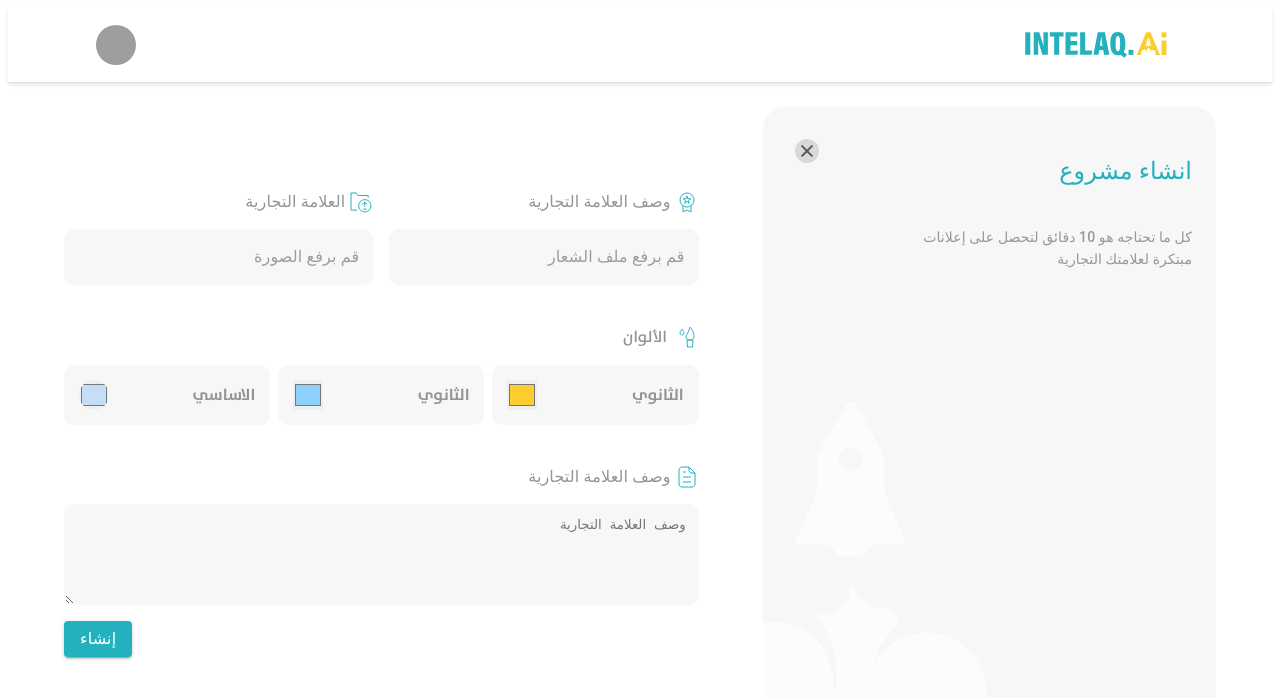
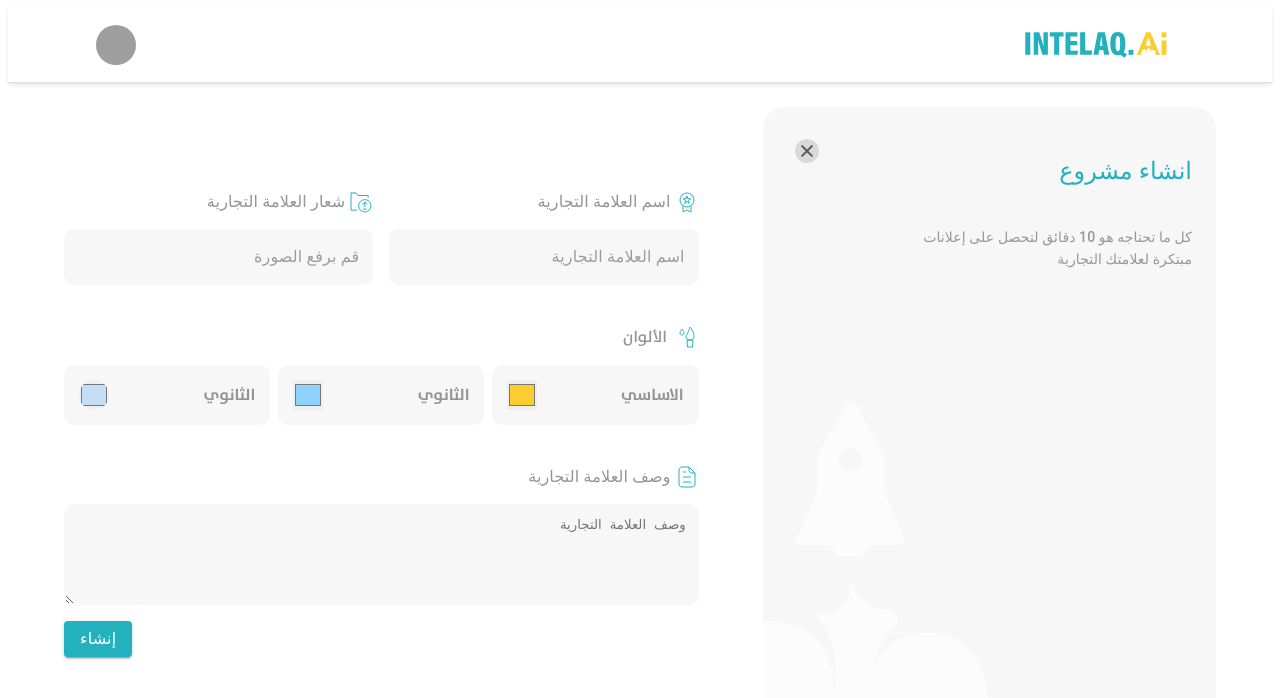
Before and after one commit to Di-pak/intelaq.ai, a Next.js app: page /brand in a window 1280 px wide. Shown: the top 698 px of the page. Built offline with nearby package versions, Linux system fonts and the light colour scheme; no server answers; the database is empty; sample sign-in values are in the browser's storage; grey boxes are pictures that could not be loaded.

Commit message:
minor fixes

```diff
--- a/components/sideDrawer.tsx
+++ b/components/sideDrawer.tsx
@@ -89,10 +89,10 @@ const SideDrawer = () => {
           </IconButton>
           {router.pathname === "/setting" ? (
             <StyledSelectedTypography variant="subtitle2">
-              المشاريع
+              الاعدادات
             </StyledSelectedTypography>
           ) : (
-            <StyledTypography variant="subtitle2">المشاريع</StyledTypography>
+            <StyledTypography variant="subtitle2">الاعدادات</StyledTypography>
           )}
         </WrapperDiv>
       </StyledList>
--- a/pages/_app.tsx
+++ b/pages/_app.tsx
@@ -11,9 +11,9 @@ export default function App({ Component, pageProps }: AppProps) {
   const [user, userIsLoading, userError] = useAuthState(auth);
   const router = useRouter();
 
-  // useEffect(() => {
-  //   checkUserLoggedIn();
-  // }, [user, userIsLoading]);
+  useEffect(() => {
+    checkUserLoggedIn();
+  }, [user, userIsLoading]);
 
   if (userIsLoading) return null;
 
--- a/pages/brand/index.tsx
+++ b/pages/brand/index.tsx
@@ -120,7 +120,7 @@ export default function BrandCreation({
                   <FormControl fullWidth>
                     <Box display="flex" alignItems="center" gap={0.5}>
                       <ColorBookmark />
-                      <StyledTypography>وصف العلامة التجارية</StyledTypography>
+                      <StyledTypography>اسم العلامة التجارية</StyledTypography>
                     </Box>
                     <TextField
                       name="name"
@@ -128,7 +128,7 @@ export default function BrandCreation({
                       value={formData.name}
                       onChange={handleChangeField}
                       sx={style.customInput}
-                      placeholder="قم برفع ملف الشعار"
+                      placeholder="اسم العلامة التجارية"
                     />
                   </FormControl>
                 </Grid>
@@ -141,12 +141,13 @@ export default function BrandCreation({
                     >
                       <Box display="flex" alignItems="center" gap={0.5}>
                         <FolderIcon />
-                        <StyledTypography> العلامة التجارية</StyledTypography>
+                        <StyledTypography>
+                          شعار العلامة التجارية
+                        </StyledTypography>
                       </Box>
                       {(formData?.logo?.name || formData.logo) && (
                         <Box display="flex" alignItems="center" gap={0.5}>
                           <Button onClick={handleOpen} sx={{ padding: 0 }}>
-                            {" "}
                             تظهر الصورة
                           </Button>
                           <TaskAltIcon sx={{ color: "#4fe38f" }} />
@@ -198,8 +199,7 @@ export default function BrandCreation({
                       name="colorAccent"
                       onChange={handleChangeField}
                     />
-                    {/* {formData?.colorAccent} */}
-                    الثانوي
+                    الاساسي
                   </label>
                   <label dir="ltr" style={style.labelStyle}>
                     <input
@@ -209,7 +209,6 @@ export default function BrandCreation({
                       name="colorMaincolor"
                       onChange={handleChangeField}
                     />
-                    {/* {formData?.colorMaincolor} */}
                     الثانوي
                   </label>{" "}
                   <label dir="ltr" style={style.labelStyle}>
@@ -220,8 +219,7 @@ export default function BrandCreation({
                       name="colorSecondary"
                       onChange={handleChangeField}
                     />
-                    {/* {formData?.colorSecondary} */}
-                    الاساسي
+                    الثانوي
                   </label>
                 </Box>
               </FormControl>
@@ -253,12 +251,11 @@ export default function BrandCreation({
                 justifyContent="flex-end"
               >
                 <StyledButton variant="contained" onClick={handleSubmitBrand}>
-                  {isAdding && (
+                  {isAdding ? (
                     <CircularProgress size={28} style={{ color: "#fff" }} />
+                  ) : (
+                    <Typography> إنشاء</Typography>
                   )}
-                  {!isAdding && !isEdit && <Typography> إنشاء</Typography>}
-
-                  {!isAdding && isEdit && <Typography>يحرر</Typography>}
                 </StyledButton>
               </Grid>
             </Box>
--- a/pages/project/add/index.tsx
+++ b/pages/project/add/index.tsx
@@ -416,9 +416,8 @@ export default function ProjectSubmission({
             {isAdding ? (
               <CircularProgress size={28} style={{ color: "#fff" }} />
             ) : (
-              <Typography>بارسال</Typography>
+              <Typography>إنشاء</Typography>
             )}
-            بارسال
           </StyledButton>
         </Box>
       </Box>
--- a/pages/project/index.tsx
+++ b/pages/project/index.tsx
@@ -46,7 +46,7 @@ export default function Brand() {
             }}
             variant="contained"
           >
-            + إنشاء علامة تجارية
+            + إنشاء مشروع
           </StyledButton>
 
           <SearchBar
@@ -71,7 +71,7 @@ export default function Brand() {
             noWrap
             sx={{ flex: 1 }}
           >
-            العلامات التجارية
+            قائمة المشاريع
           </Typography>
           <WhiteLogo />
         </Toolbar>
```
